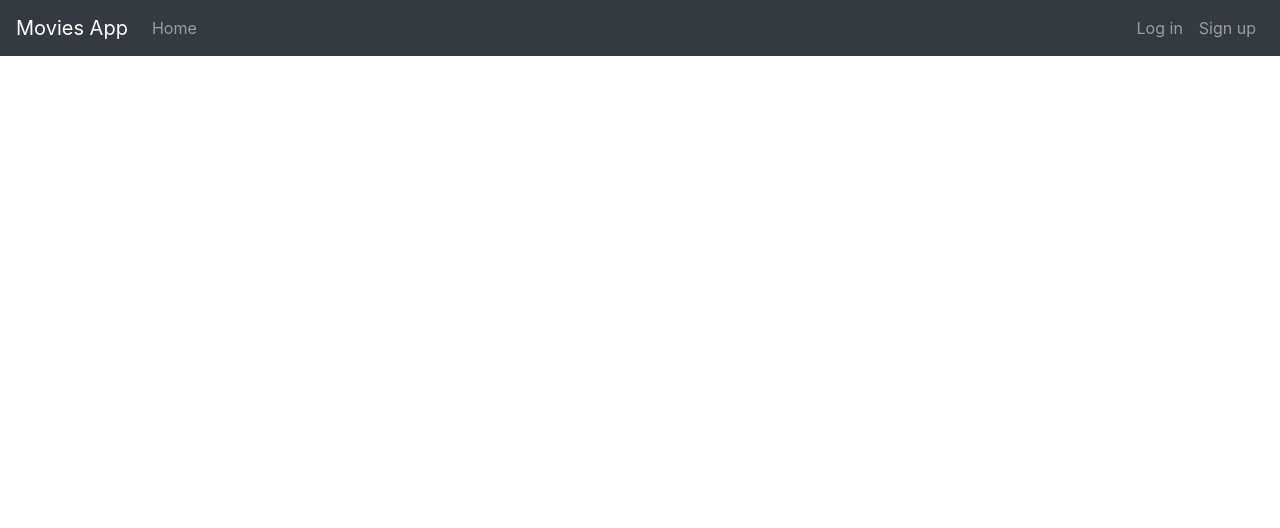
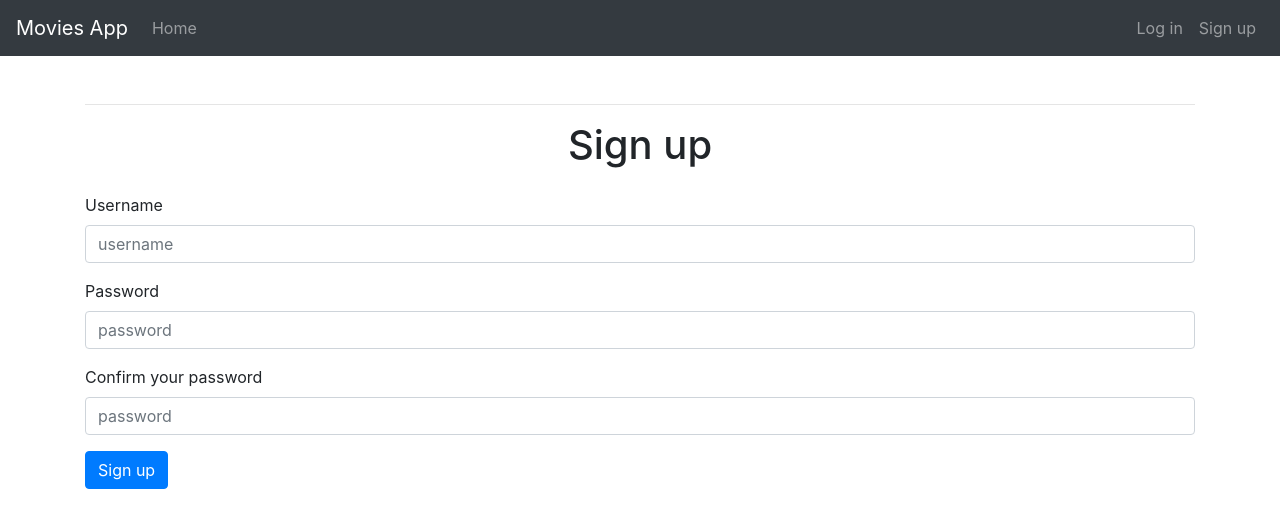
Before and after one commit to sast-ctrl/movies_frontend, a React (Create React App) app: page /sign-up in a window 1280 px wide. Shown: the top 528 px of the page. Built offline with nearby package versions, Linux system fonts and the light colour scheme.

Commit message:
Signup page created

```diff
--- a/src/App.js
+++ b/src/App.js
@@ -5,6 +5,7 @@ import './App.css';
 import Home from './pages/Home.js'
 import Details from './pages/Details.js'
 import Login from "./pages/Login";
+import Signup from "./pages/Signup";
 
 
 export const API_URL = "https://movies-backend-ns.herokuapp.com/api";
@@ -56,6 +57,7 @@ const App = () => {
             <Route path="/movies/:slug" element={<Details />} />
 
             <Route path="/log-in" element={<Login />} />
+            <Route path="/sign-up" element={<Signup />} />
           </Routes>
         </div>
 
--- a/src/components/UserFormLogIn.js
+++ b/src/components/UserFormLogIn.js
@@ -68,7 +68,7 @@ const UserFormLogIn = () => {
             </div>
 
             <div className='form-group'>
-              <label htmlFor='inputPassword'>Username</label>
+              <label htmlFor='inputPassword'>Password</label>
               <input onChange={passwordChanged} type={'password'} className='form-control' id='inputPassword' placeholder='password' required />
               <div className='invalid-feedback'> Invalid Credetentials </div>
             </div>
--- /dev/null
+++ b/src/components/UserFormSignup.js
@@ -0,0 +1,40 @@
+import React from 'react';
+
+const UserFormSignup = () => {
+    return (
+        <>
+            <hr className='mt-5' />
+
+            <div className='row'>
+                <div className='col-12 mb-4'>
+                    <h1 className='text-center mb-4'> Sign up </h1>
+
+                    <form onSubmit={''}>
+                        <div className='form-group'>
+                            <label htmlFor='inputUsername'>Username</label>
+                            <input onChange={''} type={'text'} className='form-control' id='inputUsername' placeholder='username' required />
+                            <div className='invalid-feedback'> Invalid Credetentials </div>
+                        </div>
+
+                        <div className='form-group'>
+                            <label htmlFor='inputPassword'>Password</label>
+                            <input onChange={''} type={'password'} className='form-control' id='inputPassword' placeholder='password' required />
+                            <div className='invalid-feedback'> Invalid Credetentials </div>
+                        </div>
+
+                        <div className='form-group'>
+                            <label htmlFor='inputPassword'>Confirm your password</label>
+                            <input onChange={''} type={'password'} className='form-control' id='inputPassword' placeholder='password' required />
+                            <div className='invalid-feedback'> Invalid Credetentials </div>
+                        </div>
+
+                        <button type='submit' className='btn btn-primary'> Sign up </button>
+
+                    </form>
+                </div>
+            </div>
+        </>
+    );
+};
+
+export default UserFormSignup;
--- /dev/null
+++ b/src/pages/Signup.js
@@ -0,0 +1,8 @@
+import React from 'react';
+import UserFormSignup from '../components/UserFormSignup';
+
+const Signup = () => {
+  return <UserFormSignup />;
+};
+
+export default Signup;
```
